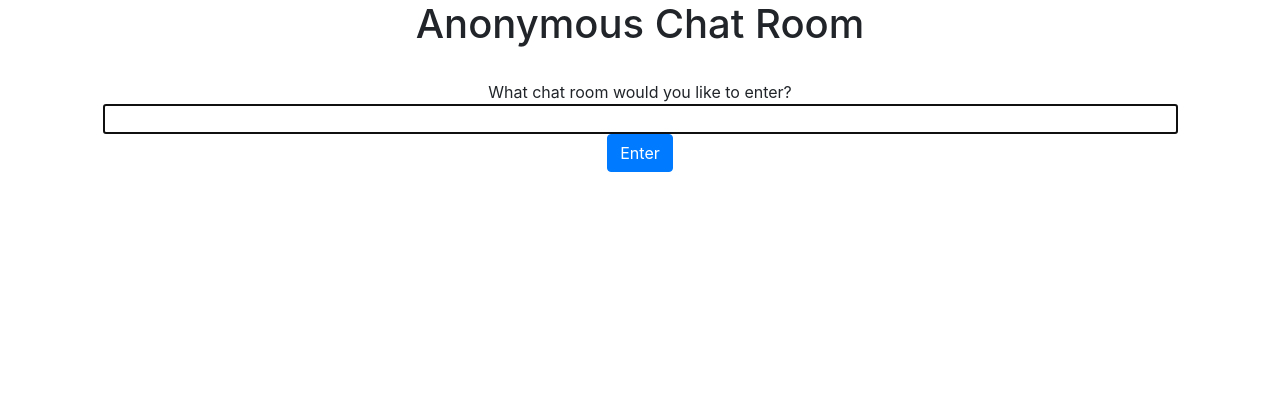
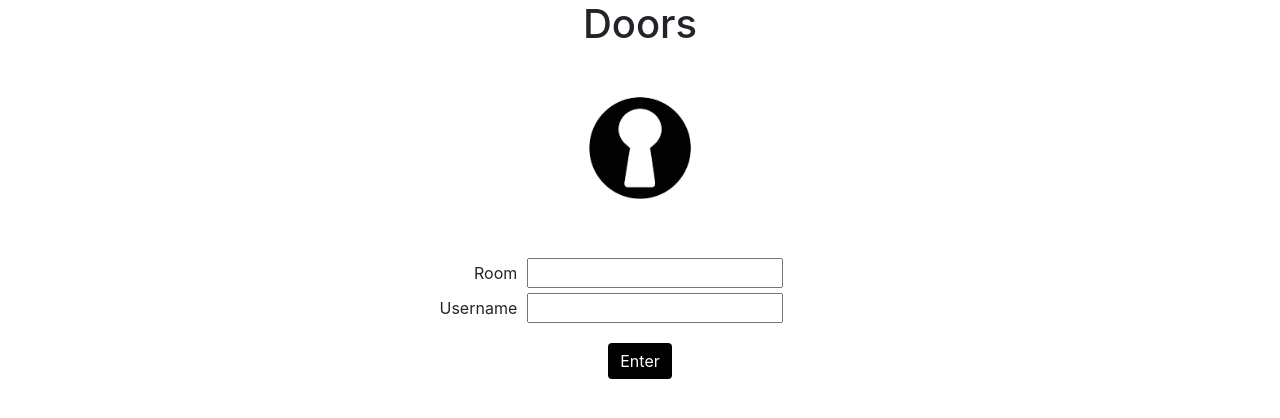
Before and after one commit to potekang/chat-room, a Django app: page /chat/ in a window 1280 px wide. Shown: the top 418 px of the page. Run offline with Django 3.2, Linux system fonts and the light colour scheme; some libraries are stand-ins or nearby versions.

Commit message:
login page, message username, autoscroll

```diff
--- a/chat/models.py
+++ b/chat/models.py
@@ -11,9 +11,10 @@ class Room(models.Model):
 class Message(models.Model):
     room = models.ForeignKey(Room, related_name='message_room', on_delete=models.CASCADE, default = -1)
     content = models.TextField()
+    username = models.TextField(default="anonymous")
     timestamp = models.DateTimeField(auto_now_add=True)
     def __str__(self):
         return self.room.name +' @ '+ self.timestamp.strftime('%Y-%m-%d %H:%I:%S') + ': '+self.content
 
     def last_30_messages(self, room_name):
-        return Message.objects.filter(room=room_name).order_by('-timestamp').all()[:30][::-1]
+        return Message.objects.filter(room=room_name).order_by('timestamp').all()[:30]
--- a/chat/templates/chat/index.html
+++ b/chat/templates/chat/index.html
@@ -5,18 +5,67 @@
     <meta charset="utf-8"/>
     <title>Chat Rooms</title>
     <link rel="stylesheet" href="https://stackpath.bootstrapcdn.com/bootstrap/4.4.1/css/bootstrap.min.css" integrity="sha384-Vkoo8x4CGsO3+Hhxv8T/Q5PaXtkKtu6ug5TOeNV6gBiFeWPGFN9MuhOf23Q9Ifjh" crossorigin="anonymous">
+    <style>
+
+        label{
+            display:inline-block;
+            width:100px;
+            margin-right:5px;
+            text-align:right;
+        }
+        .inputs{
+            position:relative;
+            left:-40px;
+        }
+        #lock {
+            width:auto;
+            max-width:10%;
+            height:auto;
+            margin-bottom: 50px;
+            position:relative;
+        }
+
+        #room-name-submit {
+            background-color: #000000; /* black */
+            border: none;
+            color: white;
+            /* padding: 15px 32px; */
+            text-align: center;
+            text-decoration: none;
+            display: inline-block;
+            font-size: 16px;
+            margin-top: 15px;
+        }
+
+
+    </style>
 
 </head>
 <body>
-    <h1 align="center">Anonymous Chat Room</h1><br />
+    {% load static %}
+    <!-- <h1 align="center">Anonymous Chat Room</h1><br /> -->
+    <h1 align="center">Doors</h1><br/>
     <div align="center">
-        What chat room would you like to enter?<br>
-        <input id="room-name-input" type="text" width="10%" size="100"><br>
+        <!-- What chat room would you like to enter?<br> -->
+        <img id="lock" src="{% static 'keyhole.jpg' %}" >
+        <br>
+        <div  class = "inputs" alt="logo">
+            <label > Room </label>
+            <input id="room-name-input" class = "textbox" type="text"  size="20" ><br>
+            <label > Username </label>
+            <input id="username-input" class = "textbox"  type="text" size="20" ><br>
+        </div>
         <button class="btn btn-primary" id="room-name-submit" type="button">Enter</button>
     </div>
     <script>
-        document.querySelector('#room-name-input').focus();
+        //document.querySelector('#room-name-input').focus();
         document.querySelector('#room-name-input').onkeyup = function(e) {
+            if (e.keyCode === 13) {  // enter, return
+                document.querySelector('#username-input').select();
+            }
+        };
+        //document.querySelector('#username-input').focus();
+        document.querySelector('#username-input').onkeyup = function(e) {
             if (e.keyCode === 13) {  // enter, return
                 document.querySelector('#room-name-submit').click();
             }
@@ -24,7 +73,8 @@
 
         document.querySelector('#room-name-submit').onclick = function(e) {
             var roomName = document.querySelector('#room-name-input').value;
-            window.location.pathname = '/chat/' + roomName + '/';
+            var username = document.querySelector('#username-input').value;
+            window.location.pathname = '/chat/' + roomName + '/' + username;
         };
     </script>
     <script src="https://code.jquery.com/jquery-3.4.1.slim.min.js" integrity="sha384-J6qa4849blE2+poT4WnyKhv5vZF5SrPo0iEjwBvKU7imGFAV0wwj1yYfoRSJoZ+n" crossorigin="anonymous"></script>
--- a/chat/urls.py
+++ b/chat/urls.py
@@ -6,4 +6,5 @@ from . import views
 urlpatterns = [
     path('', views.index, name='index'),
     path('<str:room_name>/', views.room, name='room'),
+    path('<str:room_name>/<str:username>/', views.room, name='room'),
 ]
--- a/chat/views.py
+++ b/chat/views.py
@@ -2,17 +2,23 @@
 from django.shortcuts import render
 from .models import Room
 from django.utils import timezone
+from django.utils.safestring import mark_safe
+import json
 def index(request):
     return render(request, 'chat/index.html')
 
-def room(request, room_name):
+def room(request, room_name, username = "anonymous"):
+    roomName = mark_safe(json.dumps(room_name))
+    username = mark_safe(json.dumps(username))
     if Room.objects.filter(name=room_name).exists():
         return render(request, 'chat/room.html', {
-            'room_name': room_name
+            'room_name': room_name,
+            'username': username,
         })
     else:
         rm = Room(name=room_name, timestamp=timezone.now())
         rm.save()
         return render(request, 'chat/room.html', {
-            'room_name': room_name
+            'room_name': room_name,
+            'username': username,
         })
```
Also changed, not shown: chat/consumers.py (+7 -80 lines), chat/templates/chat/room.html (+11 -3 lines), mychat/settings_for_local_deploy.py (added, +135 -0 lines), chat/migrations/0001_initial.py, chat/migrations/0002_auto_20200411_1553.py (deleted), chat/migrations/__init__.py (deleted), chat/static/keyhole.jpg (added), 1 other file.
